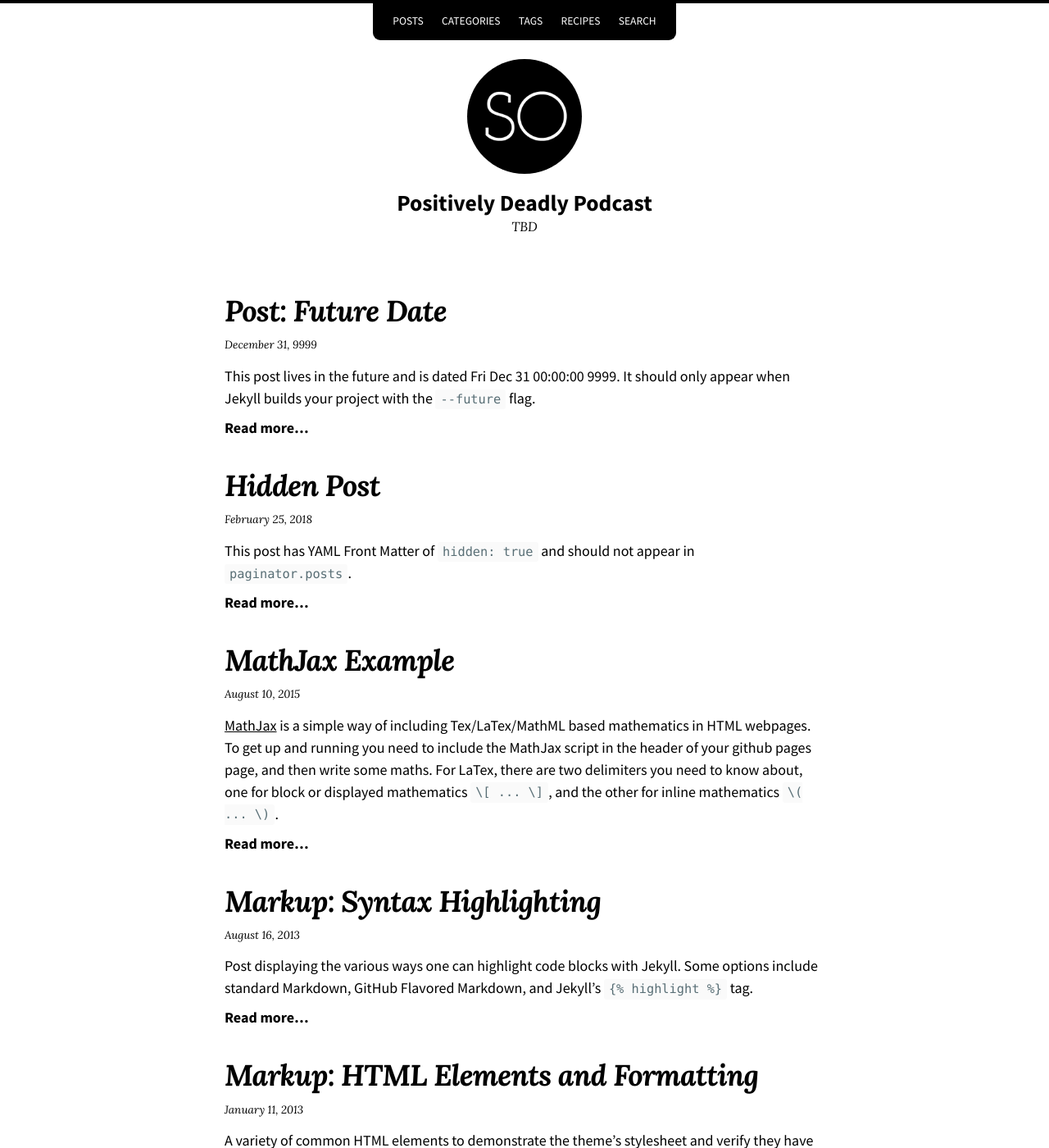
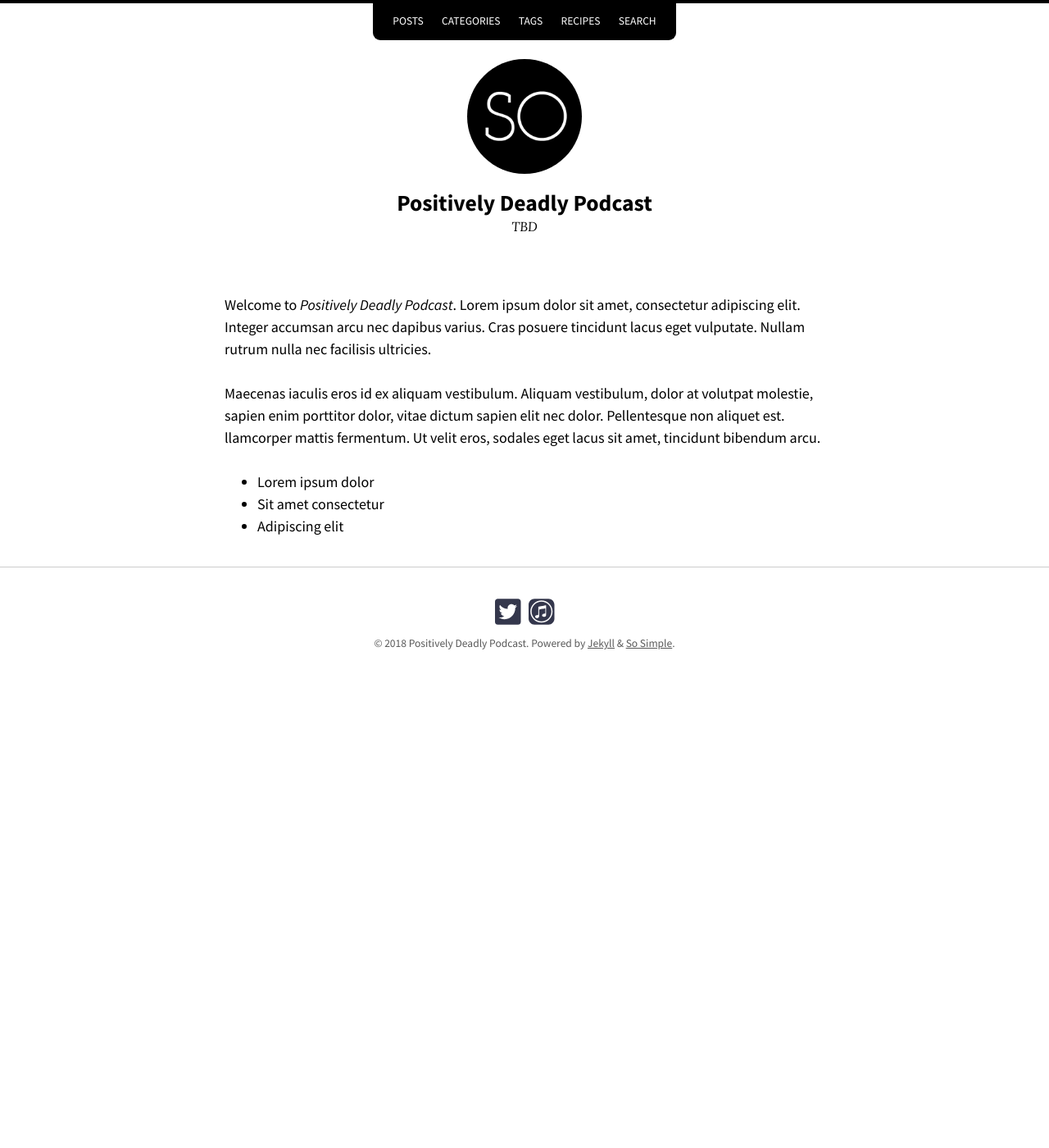
Before and after one commit to positivelydeadly/positivelydeadly.github.io, a Jekyll site: the page built from index.html, in a window 1280 px wide and 1400 px high. Shown: the whole window at 82% size. Built offline with Jekyll 4.4.1, drawn with Linux system fonts in a browser that asks for light colours; nearby versions of some CDN libraries; the list of posts is cut into pages by our own code; some of the changed text lies outside the part shown.

Commit message:
Removed posts from Home page

```diff
--- a/_layouts/home.html
+++ b/_layouts/home.html
@@ -2,16 +2,12 @@
 layout: page
 ---
 
-{{ content }}
+<p>Welcome to <em>Positively Deadly Podcast</em>. Lorem ipsum dolor sit amet, consectetur adipiscing elit. Integer accumsan arcu nec dapibus varius. Cras posuere tincidunt lacus eget vulputate. Nullam rutrum nulla nec facilisis ultricies. </p>
 
-<div class="entries-{{ page.entries_layout | default: 'list' }}">
-  {%- if site.plugins contains 'jekyll-paginate' and page.paginate or site.gems contains 'jekyll-paginate' and page.paginate -%}
-    {%- comment -%}
-      Add paginator.posts loop if jekyll-paginate plugin is enabled
-      and page.paginate == true
-    {%- endcomment -%}
-    {% include posts-paginated.html %}
-  {%- else -%}
-    {% include posts-limit.html %}
-  {%- endif -%}
-</div>
+<p>Maecenas iaculis eros id ex aliquam vestibulum. Aliquam vestibulum, dolor at volutpat molestie, sapien enim porttitor dolor, vitae dictum sapien elit nec dolor. Pellentesque non aliquet est. llamcorper mattis fermentum. Ut velit eros, sodales eget lacus sit amet, tincidunt bibendum arcu.</p>
+
+<ul>
+  <li>Lorem ipsum dolor</li>
+  <li>Sit amet consectetur</li>
+  <li>Adipiscing elit</li>
+</ul>
```
